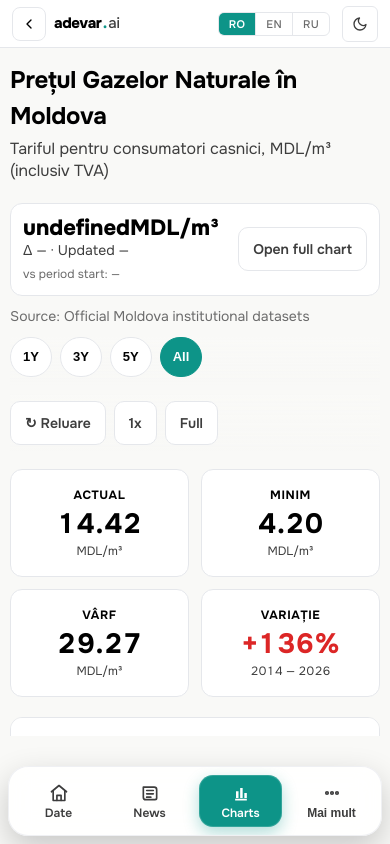
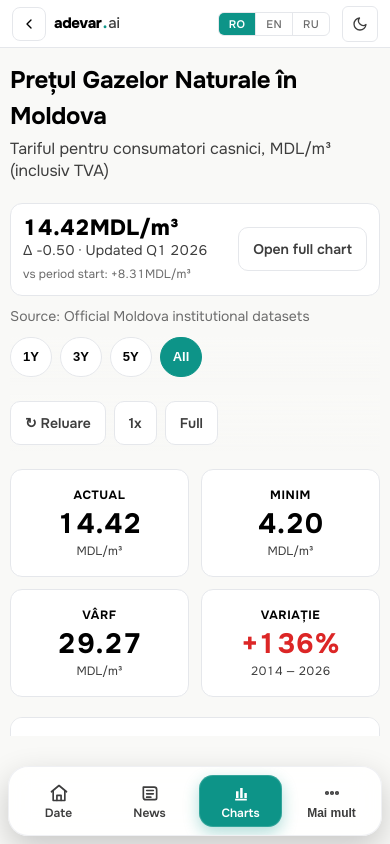
Before and after one commit to pvv-star/adevar-web, a Next.js app: page /chart/gas in a window 390 px wide. Built offline with nearby package versions, Linux system fonts and the light colour scheme; no server answers.

Commit message:
fix(prod): stop news fetch loop and correct chart mobile summary values

```diff
--- a/components/ChartCanvas.js
+++ b/components/ChartCanvas.js
@@ -35,17 +35,29 @@ export default function ChartCanvas({ config, eras }) {
   const mobileSummary = useMemo(() => {
     const data = effectiveConfig?.data || [];
     if (!data.length) return { value: '—', trend: '—', updated: '—', versusStart: '—' };
+
+    const getVal = (p) => Number(p?.value ?? p?.y);
+    const getLabel = (p) => String(p?.label ?? p?.x ?? '—');
+
     const last = data[data.length - 1];
     const prev = data[data.length - 2];
     const first = data[0];
-    const diff = prev ? Number(last.y) - Number(prev.y) : 0;
-    const startDiff = first ? Number(last.y) - Number(first.y) : 0;
-    const trend = Number.isFinite(diff) ? `${diff > 0 ? '+' : ''}${diff.toFixed(effectiveConfig?.decimals ?? 1)}` : '—';
-    const versusStart = Number.isFinite(startDiff) ? `${startDiff > 0 ? '+' : ''}${startDiff.toFixed(effectiveConfig?.decimals ?? 1)}${effectiveConfig?.unit || ''}` : '—';
+
+    const lastVal = getVal(last);
+    const prevVal = prev ? getVal(prev) : NaN;
+    const firstVal = first ? getVal(first) : NaN;
+
+    const diff = Number.isFinite(lastVal) && Number.isFinite(prevVal) ? lastVal - prevVal : NaN;
+    const startDiff = Number.isFinite(lastVal) && Number.isFinite(firstVal) ? lastVal - firstVal : NaN;
+    const decimals = effectiveConfig?.decimals ?? 1;
+
+    const trend = Number.isFinite(diff) ? `${diff > 0 ? '+' : ''}${diff.toFixed(decimals)}` : '—';
+    const versusStart = Number.isFinite(startDiff) ? `${startDiff > 0 ? '+' : ''}${startDiff.toFixed(decimals)}${effectiveConfig?.unit || ''}` : '—';
+
     return {
-      value: `${last.y}${effectiveConfig?.unit || ''}`,
+      value: Number.isFinite(lastVal) ? `${lastVal.toFixed(decimals)}${effectiveConfig?.unit || ''}` : '—',
       trend,
-      updated: String(last.x || '—'),
+      updated: getLabel(last),
       versusStart,
     };
   }, [effectiveConfig]);
```
Also changed, not shown: app/news/page.js (+9 -4 lines).
